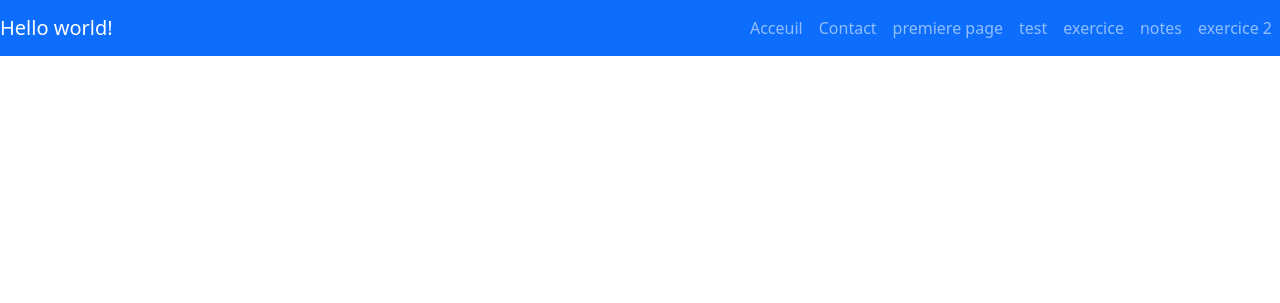
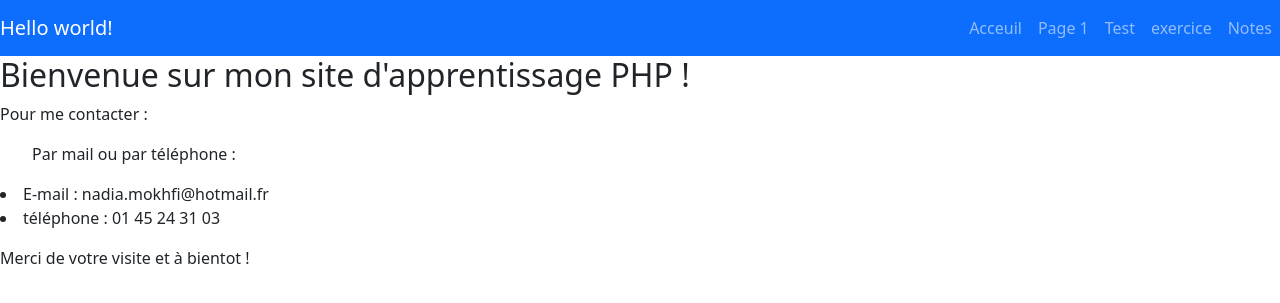
Before and after one commit to nanouchee/PHP-apprentissage, a PHP site: page /contact.php in a window 1280 px wide. Shown: the top 303 px of the page. Run offline with PHP 8.4, Linux system fonts and the light colour scheme.

Commit message:
exercice3

```diff
--- a/contact.php
+++ b/contact.php
@@ -24,24 +24,26 @@
       <li class="nav-item active">
         <a class="nav-link" href="/index.php">Acceuil </a>
       </li>
+
       <li class="nav-item active">
-        <a class="nav-link" href="/contact.php"> Contact </a>
+        <a class="nav-link" href="/premierePage.php">Page 1</a>
       </li>
       <li class="nav-item active">
-        <a class="nav-link" href="/premierePage.php">premiere page </a>
+        <a class="nav-link" href="/test.php">Test </a>
       </li>
       <li class="nav-item active">
-        <a class="nav-link" href="/test.php">test </a>
+        <a class="nav-link" href="/exercices.php">exercice</a>
       </li>
       <li class="nav-item active">
-        <a class="nav-link" href="/exercice.php">exercice</a>
-      </li>
-      <li class="nav-item active">
-        <a class="nav-link" href="/note.php">notes </a>
-      </li>
-      <li class="nav-item active">
-        <a class="nav-link" href="/Exercice2.php">exercice 2 </a>
+        <a class="nav-link" href="/notes.php">Notes </a>
       </li>
 
 
 </nav>
+<h2> Bienvenue sur mon site d'apprentissage PHP ! </h2>
+ <p> Pour me contacter :
+ <ul> Par mail ou par téléphone : </ul>
+ <li>E-mail : nadia.mokhfi@hotmail.fr</li>
+ <li>téléphone : 01 45 24 31 03 </li>
+ </p>
+ <p> Merci de votre visite et à bientot !</p>
--- a/note.php
+++ b/note.php
@@ -4,16 +4,15 @@
   <head>
     <meta charset="utf-8">
     <meta name="viewport" content="width=device-width, initial-scale=1">
-
+    <title>page note php </title>
     <link rel="stylesheet" href="/css/bootstrap.min.css">
 
-    <title>page note php </title>
   </head>
   <body>
     <?php include("./partial/_navBar.php"); ?>
     <div class="container">
 
-    <h1>page note php </h1>
+    <h1> Page de notes PHP </h1>
     <?php echo "php prise de notes";?>
 
     </div>
```
Also changed, not shown: exercice.php (+4 -3 lines), exercice3.php (added, +64 -0 lines), premierePage.php (+12 -17 lines), test.php (+6 -1 lines).
